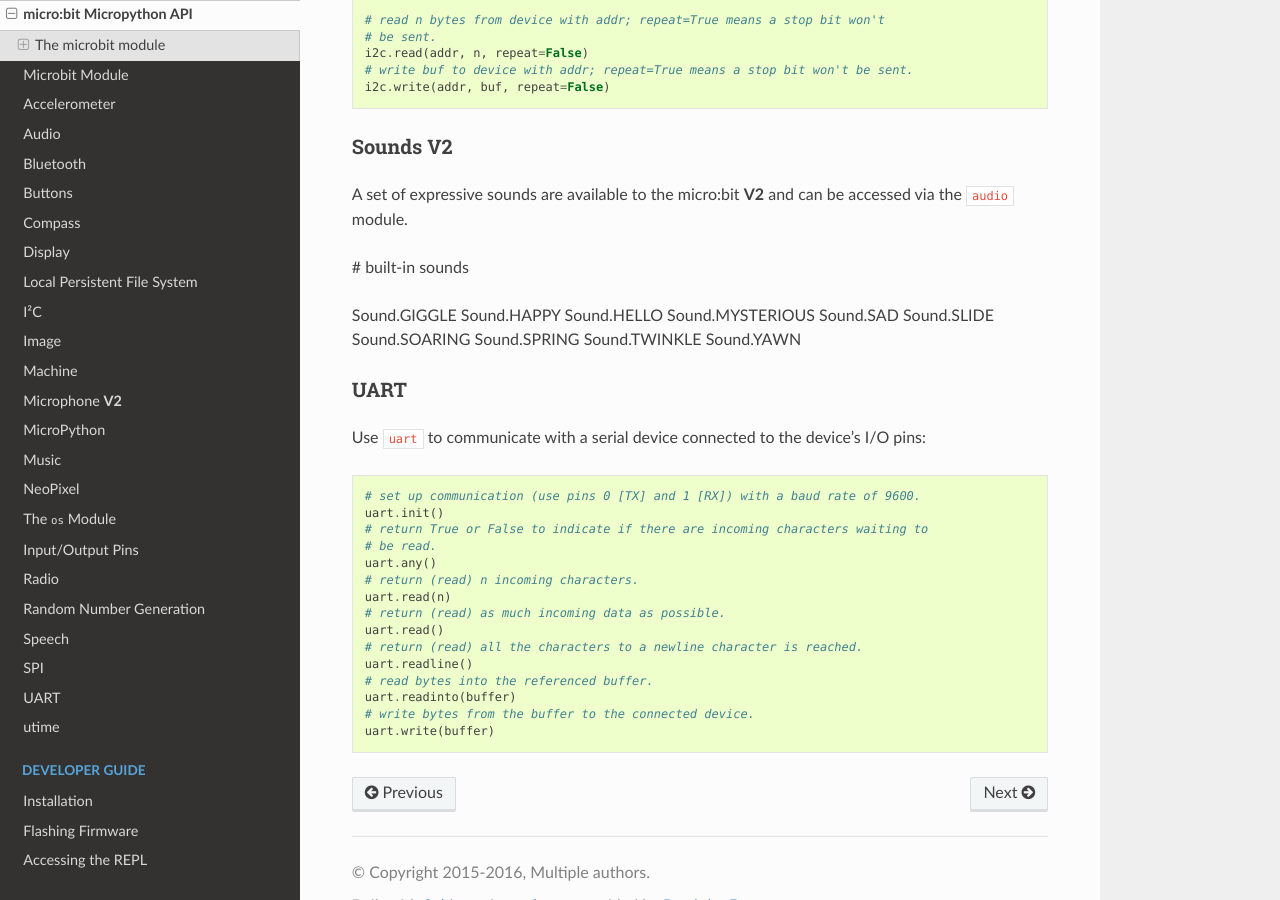
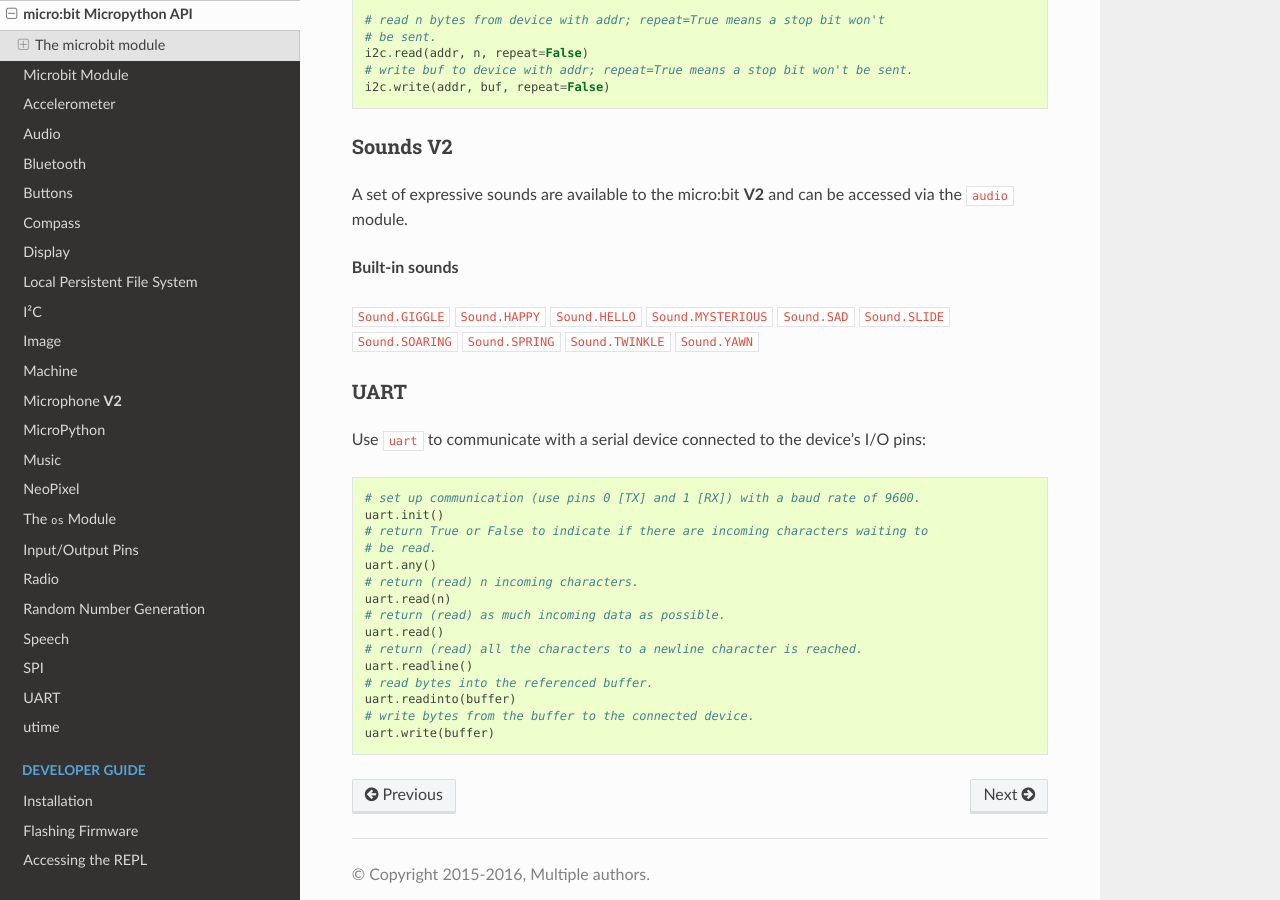
Before and after one commit to bbcmicrobit/micropython, a Sphinx documentation site: the page built from docs/microbit_micropython_api.rst, in a window 1280 px wide and 900 px high, scrolled down 6218 px. Built offline with Sphinx 7.4.7 and the Read the Docs theme 2.0.0, drawn with Linux system fonts in a browser that asks for light colours.

```diff
--- a/docs/microbit_micropython_api.rst
+++ b/docs/microbit_micropython_api.rst
@@ -324,19 +324,18 @@ Sounds **V2**
 A set of expressive sounds are available to the micro:bit **V2** and can be
 accessed via the ``audio`` module.
 
-# built-in sounds
+**Built-in sounds**
 
-Sound.GIGGLE
-Sound.HAPPY
-Sound.HELLO
-Sound.MYSTERIOUS
-Sound.SAD
-Sound.SLIDE
-Sound.SOARING
-Sound.SPRING
-Sound.TWINKLE
-Sound.YAWN
-
+``Sound.GIGGLE``
+``Sound.HAPPY``
+``Sound.HELLO``
+``Sound.MYSTERIOUS``
+``Sound.SAD``
+``Sound.SLIDE``
+``Sound.SOARING``
+``Sound.SPRING``
+``Sound.TWINKLE``
+``Sound.YAWN``
 
 UART
 ----
```
